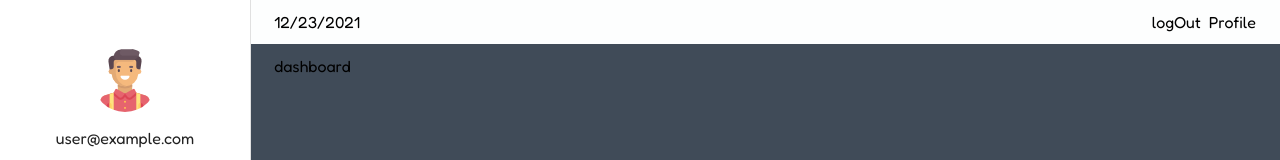
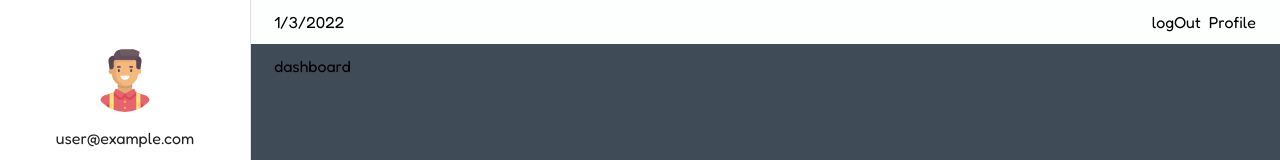
Before and after one commit to Alireza-ce/expenses-management, a React (Create React App) app: page /panel in a window 1280 px wide. Shown: the top 160 px of the page. Built offline with nearby package versions, Linux system fonts and the light colour scheme; no server answers; sample sign-in values are in the browser's storage.

Commit message:
add date in toolbar

```diff
--- a/src/components/toolbar/index.tsx
+++ b/src/components/toolbar/index.tsx
@@ -6,6 +6,7 @@ import classes from './toolbar.module.scss';
 export default function ToolBar() {
     const { logOut } = useAuth();
     const navigate = useNavigate();
+    const current = new Date();
 
     function userLogOut() {
         logOut();
@@ -15,7 +16,7 @@ export default function ToolBar() {
 
     return (
         <div className={classes.toolbar}>
-            <div className={classes.date}>12/23/2021</div>
+            <div className={classes.date}>{current.getDate()}/{current.getMonth()+1}/{current.getFullYear()}</div>
             <div className={classes.profileLinks}>
                 <p onClick={userLogOut}>logOut</p>
                 <p>Profile</p>
```
